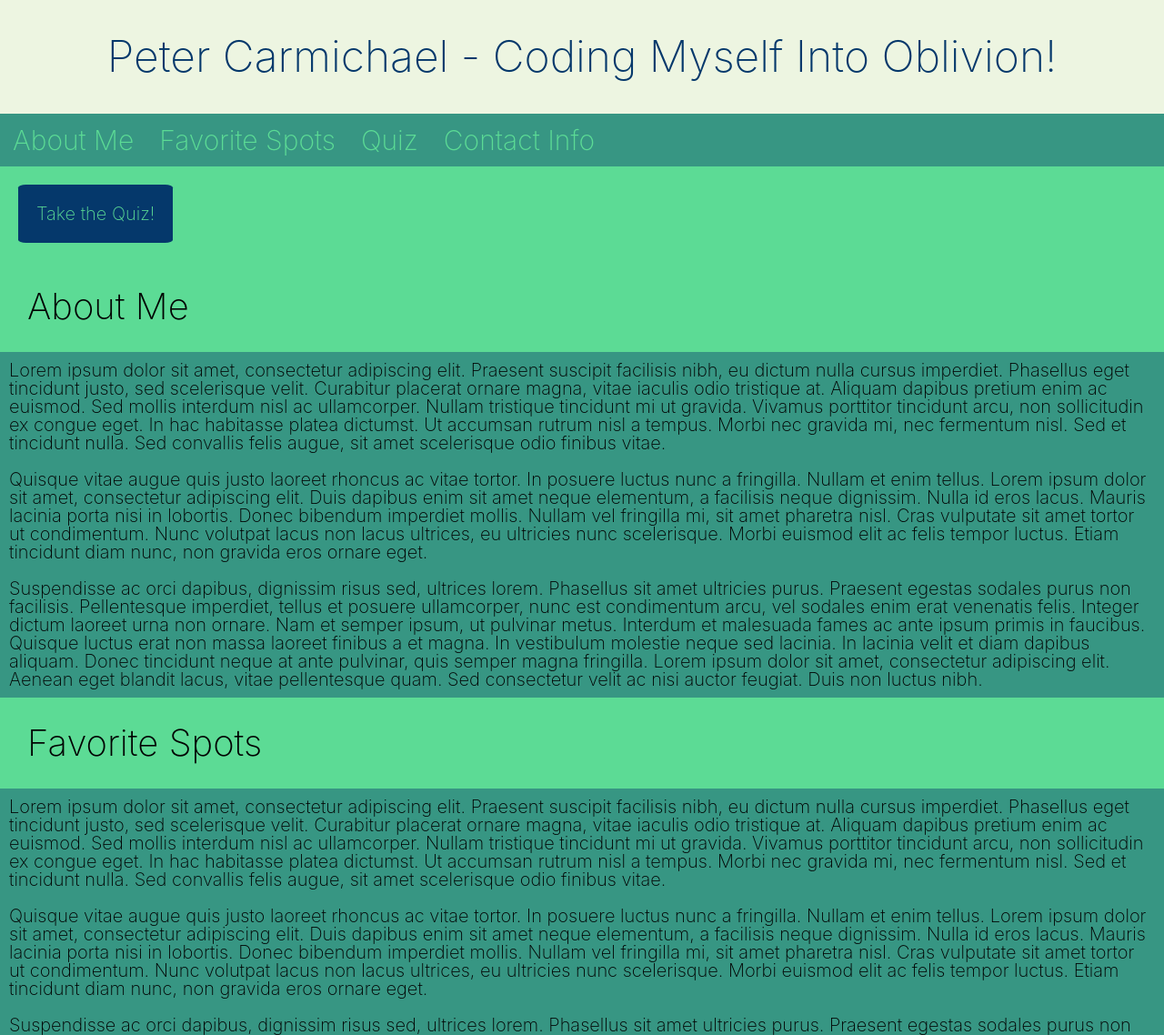
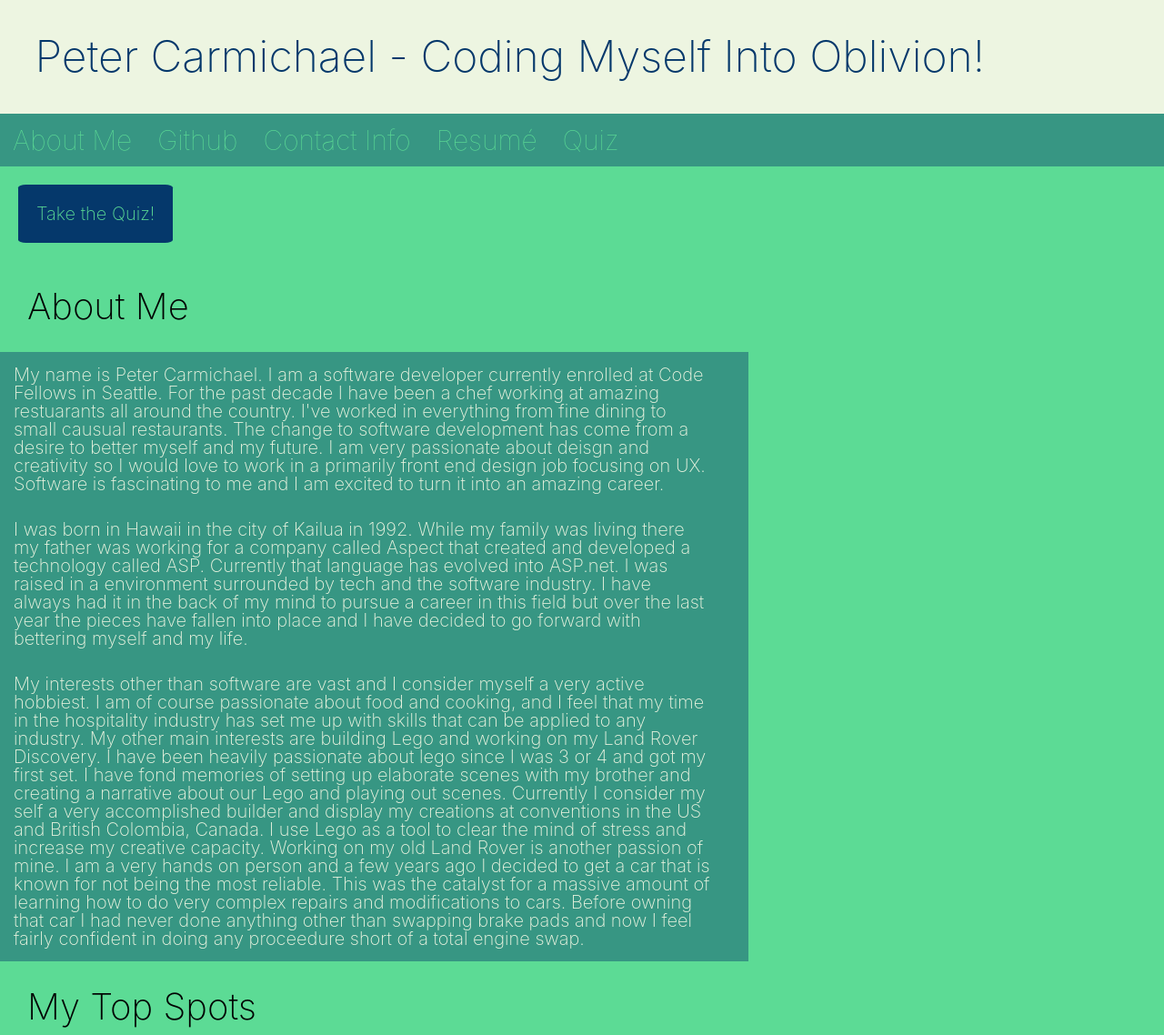
Before and after one commit to pcarmichael22/lab-02, a plain HTML site: page index.html in a window 1280 px wide. Shown: the top 1138 px of the page at 91% size. Drawn offline with Linux system fonts and the light colour scheme.

Commit message:
revisions to css and html

```diff
--- a/css/style.css
+++ b/css/style.css
@@ -2,7 +2,7 @@
 h1 {
     font-family: -apple-system, BlinkMacSystemFont, 'Segoe UI', Roboto, Oxygen, Ubuntu, Cantarell, 'Open Sans', 'Helvetica Neue', sans-serif;
     color:#05386B;
-    text-align: center;
+    text-align: left;
     font-size: 3em;
     background-color: #EDF5E1 ;
     font-weight: 200;
@@ -18,12 +18,14 @@ body {
 }
 
 p {
-    color: black;
-    padding: 10px;
+    color: #EDF5E1;
+    padding: 15px;
     background-color: #379683;
     font-family: -apple-system, BlinkMacSystemFont, 'Segoe UI', Roboto, Oxygen, Ubuntu, Cantarell, 'Open Sans', 'Helvetica Neue', sans-serif;
     font-size: 20px;
     font-weight: 200;
+    width: 60%;
+    padding-right: 40px;
 
 }
 
@@ -84,11 +86,14 @@ button {
     background-color: #379683;
 }
 
-#navbar p {
+#navbar a {
     font-size: 30px;
     float: left;
     color:#5CDB95;
     text-align: center;
     padding: 14px;
     text-decoration: none;
+    cursor: pointer;
+    font-family: -apple-system, BlinkMacSystemFont, 'Segoe UI', Roboto, Oxygen, Ubuntu, Cantarell, 'Open Sans', 'Helvetica Neue', sans-serif;
+    font-weight: 100
 }
--- a/index.html
+++ b/index.html
@@ -13,35 +13,29 @@
                 <h1>Peter Carmichael - Coding Myself Into Oblivion!</h1>
                 <nav>
                     <div id="navbar">
-                       <p>About Me</p>
-                       <p>Favorite Spots</p>
-                       <p>Quiz</p>
-                       <p>Contact Info</p>
+                       <a href="index.html">About Me</a>
+                       <a>Github</a>
+                       <a>Contact Info</a>
+                       <a>Resumé</a>
+                       <a onclick="questionOne()">Quiz</a>
 
                     </div>
                 </nav>
             </header>
             <main>
                     <button onclick="questionOne()">Take the Quiz!</button>
-
+                <div id=AboutDescription>
                     <h2>About Me</h2>
                         <p>
-                            Lorem ipsum dolor sit amet, consectetur adipiscing elit. Praesent suscipit facilisis nibh, eu dictum nulla cursus imperdiet. Phasellus eget tincidunt justo, sed scelerisque velit. Curabitur placerat ornare magna, vitae iaculis odio tristique at. Aliquam dapibus pretium enim ac euismod. Sed mollis interdum nisl ac ullamcorper. Nullam tristique tincidunt mi ut gravida. Vivamus porttitor tincidunt arcu, non sollicitudin ex congue eget. In hac habitasse platea dictumst. Ut accumsan rutrum nisl a tempus. Morbi nec gravida mi, nec fermentum nisl. Sed et tincidunt nulla. Sed convallis felis augue, sit amet scelerisque odio finibus vitae.</p>
+                            My name is Peter Carmichael. I am a software developer currently enrolled at Code Fellows in Seattle. For the past decade I have been a chef working at amazing restuarants all around the country. I've worked in everything from fine dining to small causual restaurants. The change to software development has come from a desire to better myself and my future. I am very passionate about deisgn and creativity so I would love to work in a primarily front end design job focusing on UX. Software is fascinating to me and I am excited to turn it into an amazing career.</p>
                         <p>
-                            Quisque vitae augue quis justo laoreet rhoncus ac vitae tortor. In posuere luctus nunc a fringilla. Nullam et enim tellus. Lorem ipsum dolor sit amet, consectetur adipiscing elit. Duis dapibus enim sit amet neque elementum, a facilisis neque dignissim. Nulla id eros lacus. Mauris lacinia porta nisi in lobortis. Donec bibendum imperdiet mollis. Nullam vel fringilla mi, sit amet pharetra nisl. Cras vulputate sit amet tortor ut condimentum. Nunc volutpat lacus non lacus ultrices, eu ultricies nunc scelerisque. Morbi euismod elit ac felis tempor luctus. Etiam tincidunt diam nunc, non gravida eros ornare eget.</p>
+                            I was born in Hawaii in the city of Kailua in 1992. While my family was living there my father was working for a company called Aspect that created and developed a technology called ASP. Currently that language has evolved into ASP.net. I was raised in a environment surrounded by tech and the software industry. I have always had it in the back of my mind to pursue a career in this field but over the last year the pieces have fallen into place and I have decided to go forward with bettering myself and my life. </p>
                         <p>
-                            Suspendisse ac orci dapibus, dignissim risus sed, ultrices lorem. Phasellus sit amet ultricies purus. Praesent egestas sodales purus non facilisis. Pellentesque imperdiet, tellus et posuere ullamcorper, nunc est condimentum arcu, vel sodales enim erat venenatis felis. Integer dictum laoreet urna non ornare. Nam et semper ipsum, ut pulvinar metus. Interdum et malesuada fames ac ante ipsum primis in faucibus. Quisque luctus erat non massa laoreet finibus a et magna. In vestibulum molestie neque sed lacinia. In lacinia velit et diam dapibus aliquam. Donec tincidunt neque at ante pulvinar, quis semper magna fringilla. Lorem ipsum dolor sit amet, consectetur adipiscing elit. Aenean eget blandit lacus, vitae pellentesque quam. Sed consectetur velit ac nisi auctor feugiat. Duis non luctus nibh.</p>
-
-                        <h3>Favorite Spots</h3>
-                        <p>
-                            Lorem ipsum dolor sit amet, consectetur adipiscing elit. Praesent suscipit facilisis nibh, eu dictum nulla cursus imperdiet. Phasellus eget tincidunt justo, sed scelerisque velit. Curabitur placerat ornare magna, vitae iaculis odio tristique at. Aliquam dapibus pretium enim ac euismod. Sed mollis interdum nisl ac ullamcorper. Nullam tristique tincidunt mi ut gravida. Vivamus porttitor tincidunt arcu, non sollicitudin ex congue eget. In hac habitasse platea dictumst. Ut accumsan rutrum nisl a tempus. Morbi nec gravida mi, nec fermentum nisl. Sed et tincidunt nulla. Sed convallis felis augue, sit amet scelerisque odio finibus vitae.</p>
-                        <p>
-                            Quisque vitae augue quis justo laoreet rhoncus ac vitae tortor. In posuere luctus nunc a fringilla. Nullam et enim tellus. Lorem ipsum dolor sit amet, consectetur adipiscing elit. Duis dapibus enim sit amet neque elementum, a facilisis neque dignissim. Nulla id eros lacus. Mauris lacinia porta nisi in lobortis. Donec bibendum imperdiet mollis. Nullam vel fringilla mi, sit amet pharetra nisl. Cras vulputate sit amet tortor ut condimentum. Nunc volutpat lacus non lacus ultrices, eu ultricies nunc scelerisque. Morbi euismod elit ac felis tempor luctus. Etiam tincidunt diam nunc, non gravida eros ornare eget.</p>
-                        <p>
-                            Suspendisse ac orci dapibus, dignissim risus sed, ultrices lorem. Phasellus sit amet ultricies purus. Praesent egestas sodales purus non facilisis. Pellentesque imperdiet, tellus et posuere ullamcorper, nunc est condimentum arcu, vel sodales enim erat venenatis felis. Integer dictum laoreet urna non ornare. Nam et semper ipsum, ut pulvinar metus. Interdum et malesuada fames ac ante ipsum primis in faucibus. Quisque luctus erat non massa laoreet finibus a et magna. In vestibulum molestie neque sed lacinia. In lacinia velit et diam dapibus aliquam. Donec tincidunt neque at ante pulvinar, quis semper magna fringilla. Lorem ipsum dolor sit amet, consectetur adipiscing elit. Aenean eget blandit lacus, vitae pellentesque quam. Sed consectetur velit ac nisi auctor feugiat. Duis non luctus nibh.</p>
+                            My interests other than software are vast and I consider myself a very active hobbiest. I am of course passionate about food and cooking, and I feel that my time in the hospitality industry has set me up with skills that can be applied to any industry. My other main interests are building Lego and working on my Land Rover Discovery. I have been heavily passionate about lego since I was 3 or 4 and got my first set. I have fond memories of setting up elaborate scenes with my brother and creating a narrative about our Lego and playing out scenes. Currently I consider my self a very accomplished builder and display my creations at conventions in the US and British Colombia, Canada. I use Lego as a tool to clear the mind of stress and increase my creative capacity. Working on my old Land Rover is another passion of mine. I am a very hands on person and a few years ago I decided to get a car that is known for not being the most reliable. This was the catalyst for a massive amount of learning how to do very complex repairs and modifications to cars. Before owning that car I had never done anything other than swapping brake pads and now I feel fairly confident in doing any proceedure short of a total engine swap.</p>
+                        </div>
 
                         <h3>My Top Spots</h3>
-
+                    <div id=topSpots>
                         <ul>
                             <li>Kirkland Waterfront</li>
                             <li>I-90 Forest Roads</li>
@@ -53,6 +47,7 @@
                             <li>Deru - Kirkland</li>
                             <li>Sushiland - Bellevue</li>
                         </ul>
+                    </div>
             </main>
             <footer>
 
```
